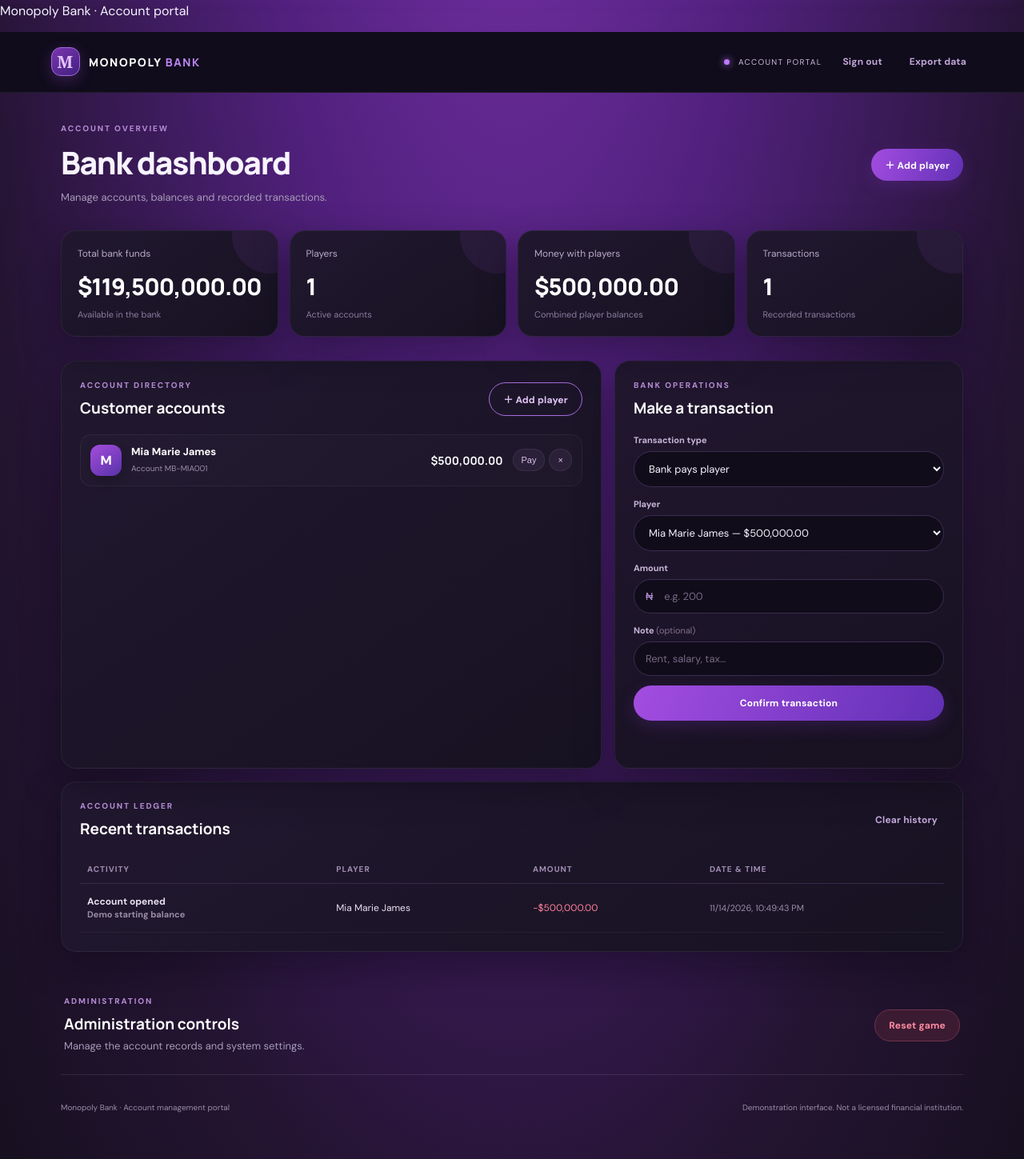
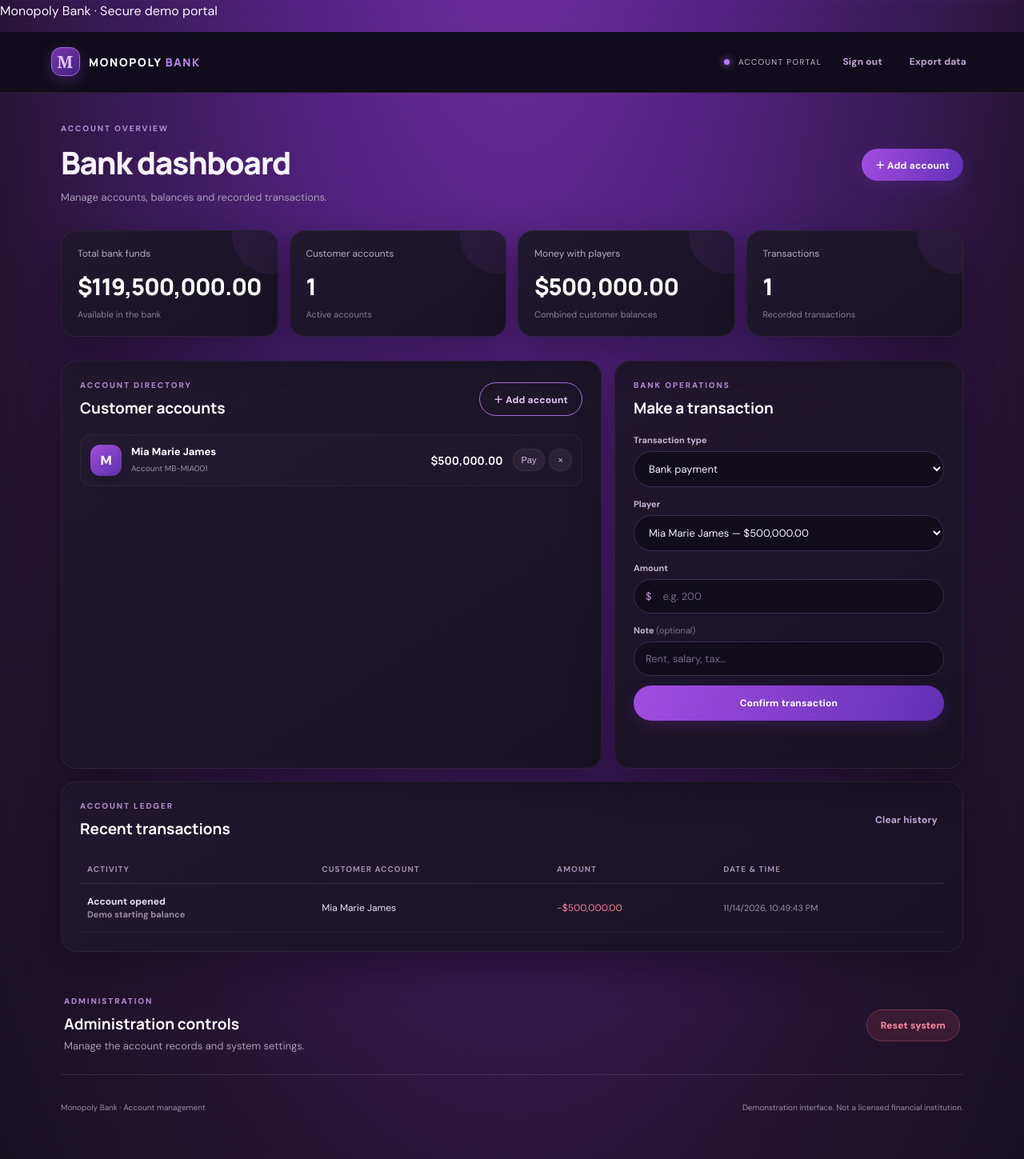
Before and after one commit to yousephbello-ai/monopoly-bank, a plain HTML site: page index.html in a window 1280 px wide. Shown: the part 389-1838 px from the top of the page at 80% size. Drawn offline with Linux system fonts and the light colour scheme.

Commit message:
Make account portal language professional and consistent

```diff
--- a/index.html
+++ b/index.html
@@ -9,7 +9,7 @@
   <link rel="stylesheet" href="styles.css">
 </head>
 <body>
-  <section id="loginScreen" class="login-screen"><form id="loginForm" class="login-card"><div class="login-mark">M</div><p class="eyebrow">SECURE ACCOUNT ACCESS</p><h1>Welcome back</h1><p class="login-copy">Sign in with your account ID and six-digit PIN.</p><label for="loginId">12-digit account ID</label><input id="loginId" inputmode="numeric" autocomplete="username" maxlength="12" pattern="[0-9]{12}" placeholder="Enter account ID" required><label for="loginPin">6-digit PIN</label><input id="loginPin" type="password" inputmode="numeric" autocomplete="current-password" maxlength="6" pattern="[0-9]{6}" placeholder="Enter PIN" required><p id="loginError" class="form-message" role="alert"></p><button class="button button-primary button-full" type="submit">Sign in</button><p class="login-foot">Monopoly Bank · Account portal</p></form></section>
+  <section id="loginScreen" class="login-screen"><form id="loginForm" class="login-card"><div class="login-mark">M</div><p class="eyebrow">SECURE ACCOUNT ACCESS</p><h1>Welcome back</h1><p class="login-copy">Sign in with your account ID and six-digit PIN.</p><label for="loginId">12-digit account ID</label><input id="loginId" inputmode="numeric" autocomplete="username" maxlength="12" pattern="[0-9]{12}" placeholder="Enter account ID" required><label for="loginPin">6-digit PIN</label><input id="loginPin" type="password" inputmode="numeric" autocomplete="current-password" maxlength="6" pattern="[0-9]{6}" placeholder="Enter PIN" required><p id="loginError" class="form-message" role="alert"></p><button class="button button-primary button-full" type="submit">Sign in</button><p class="login-foot">Monopoly Bank · Secure demo portal</p></form></section>
   <div id="appShell" class="app-locked">
   <header class="topbar">
     <a class="brand" href="#" aria-label="Monopoly Bank home"><span class="brand-mark">M</span><span>MONOPOLY <b>BANK</b></span></a>
@@ -18,28 +18,28 @@
   <main class="shell">
     <section class="welcome">
       <div><p class="eyebrow">ACCOUNT OVERVIEW</p><h1>Bank dashboard</h1><p class="muted">Manage accounts, balances and recorded transactions.</p></div>
-      <button id="newPlayerTop" class="button button-primary">＋ Add player</button>
+      <button id="newPlayerTop" class="button button-primary">＋ Add account</button>
     </section>
     <section class="stats-grid" aria-label="Account totals">
-      <article class="stat-card"><span class="stat-label">Total bank funds</span><strong id="bankTotal">₦0</strong><small>Available in the bank</small></article>
-      <article class="stat-card"><span class="stat-label">Players</span><strong id="playerCount">0</strong><small>Active accounts</small></article>
-      <article class="stat-card"><span class="stat-label">Money with players</span><strong id="playerTotal">₦0</strong><small>Combined player balances</small></article>
+      <article class="stat-card"><span class="stat-label">Total bank funds</span><strong id="bankTotal">$0.00</strong><small>Available in the bank</small></article>
+      <article class="stat-card"><span class="stat-label">Customer accounts</span><strong id="playerCount">0</strong><small>Active accounts</small></article>
+      <article class="stat-card"><span class="stat-label">Money with players</span><strong id="playerTotal">$0.00</strong><small>Combined customer balances</small></article>
       <article class="stat-card"><span class="stat-label">Transactions</span><strong id="transactionCount">0</strong><small>Recorded transactions</small></article>
     </section>
     <section class="content-grid">
       <div class="panel players-panel">
-        <div class="panel-heading"><div><p class="eyebrow">ACCOUNT DIRECTORY</p><h2>Customer accounts</h2></div><button id="newPlayer" class="button button-outline">＋ Add player</button></div>
+        <div class="panel-heading"><div><p class="eyebrow">ACCOUNT DIRECTORY</p><h2>Customer accounts</h2></div><button id="newPlayer" class="button button-outline">＋ Add account</button></div>
         <div id="playersList" class="players-list"></div>
-        <div id="emptyPlayers" class="empty-state"><div class="empty-icon">♙</div><h3>No players yet</h3><p>Add the players at your table to get started.</p><button id="emptyAdd" class="button button-primary">Create first account</button></div>
+        <div id="emptyPlayers" class="empty-state"><div class="empty-icon">♙</div><h3>No players yet</h3><p>Create a customer account to get started.</p><button id="emptyAdd" class="button button-primary">Create first account</button></div>
       </div>
       <aside class="panel action-panel">
         <p class="eyebrow">BANK OPERATIONS</p><h2>Make a transaction</h2>
         <form id="transactionForm">
           <label for="txType">Transaction type</label>
-          <select id="txType"><option value="deposit">Bank pays player</option><option value="withdraw">Player pays bank</option><option value="transfer">Transfer between players</option></select>
-          <label for="txFrom" id="fromLabel">Player</label><select id="txFrom" required></select>
-          <div id="toGroup" class="hidden"><label for="txTo">Pay to</label><select id="txTo"></select></div>
-          <label for="txAmount">Amount</label><div class="amount-wrap"><span>₦</span><input id="txAmount" type="number" min="1" step="1" placeholder="e.g. 200" required></div>
+          <select id="txType"><option value="deposit">Bank payment</option><option value="withdraw">Payment to bank</option><option value="transfer">Account transfer</option></select>
+          <label for="txFrom" id="fromLabel">Customer account</label><select id="txFrom" required></select>
+          <div id="toGroup" class="hidden"><label for="txTo">Recipient account</label><select id="txTo"></select></div>
+          <label for="txAmount">Amount</label><div class="amount-wrap"><span>$</span><input id="txAmount" type="number" min="1" step="1" placeholder="e.g. 200" required></div>
           <label for="txNote">Note <span class="optional">(optional)</span></label><input id="txNote" type="text" maxlength="80" placeholder="Rent, salary, tax…">
           <button class="button button-primary button-full" type="submit">Confirm transaction</button>
           <p id="formMessage" class="form-message" role="status"></p>
@@ -48,13 +48,13 @@
     </section>
     <section class="panel history-panel">
       <div class="panel-heading"><div><p class="eyebrow">ACCOUNT LEDGER</p><h2>Recent transactions</h2></div><button id="clearHistory" class="button button-quiet">Clear history</button></div>
-      <div class="table-scroll"><table><thead><tr><th>Activity</th><th>Player</th><th>Amount</th><th>Date &amp; time</th></tr></thead><tbody id="historyBody"></tbody></table></div>
+      <div class="table-scroll"><table><thead><tr><th>Activity</th><th>Customer account</th><th>Amount</th><th>Date &amp; time</th></tr></thead><tbody id="historyBody"></tbody></table></div>
       <div id="emptyHistory" class="empty-history">Transactions will appear here as account activity is recorded.</div>
     </section>
-    <section class="admin-strip"><div><p class="eyebrow">ADMINISTRATION</p><h2>Administration controls</h2><p class="muted">Manage the account records and system settings.</p></div><button id="resetGame" class="button button-danger">Reset game</button></section>
-    <footer><p>Monopoly Bank · Account management portal</p><p>Demonstration interface. Not a licensed financial institution.</p></footer>
+    <section class="admin-strip"><div><p class="eyebrow">ADMINISTRATION</p><h2>Administration controls</h2><p class="muted">Manage the account records and system settings.</p></div><button id="resetGame" class="button button-danger">Reset system</button></section>
+    <footer><p>Monopoly Bank · Account management</p><p>Demonstration interface. Not a licensed financial institution.</p></footer>
   </main>
-  <dialog id="playerDialog"><form id="playerForm" method="dialog" class="dialog-card"><button type="button" class="dialog-close" id="closePlayer" aria-label="Close">×</button><p class="eyebrow">NEW ACCOUNT</p><h2>Add a player</h2><label for="playerName">Player name</label><input id="playerName" maxlength="32" placeholder="Enter player name" required><label for="startingBalance">Starting balance</label><div class="amount-wrap"><span>₦</span><input id="startingBalance" type="number" min="0" step="1" value="1500" required></div><p id="playerError" class="form-message" role="status"></p><button class="button button-primary button-full" type="submit">Create account</button></form></dialog>
+  <dialog id="playerDialog"><form id="playerForm" method="dialog" class="dialog-card"><button type="button" class="dialog-close" id="closePlayer" aria-label="Close">×</button><p class="eyebrow">NEW ACCOUNT</p><h2>Add a customer account</h2><label for="playerName">Customer name</label><input id="playerName" maxlength="32" placeholder="Enter customer name" required><label for="startingBalance">Starting balance</label><div class="amount-wrap"><span>$</span><input id="startingBalance" type="number" min="0" step="1" value="500000" required></div><p id="playerError" class="form-message" role="status"></p><button class="button button-primary button-full" type="submit">Create account</button></form></dialog>
   <dialog id="confirmDialog"><form method="dialog" class="dialog-card"><p class="eyebrow">PLEASE CONFIRM</p><h2 id="confirmTitle">Are you sure?</h2><p id="confirmText" class="muted"></p><div class="dialog-actions"><button class="button button-outline" value="cancel">Cancel</button><button id="confirmYes" class="button button-danger" value="confirm">Continue</button></div></form></dialog>
   </div>
   <script src="app.js"></script>
```
